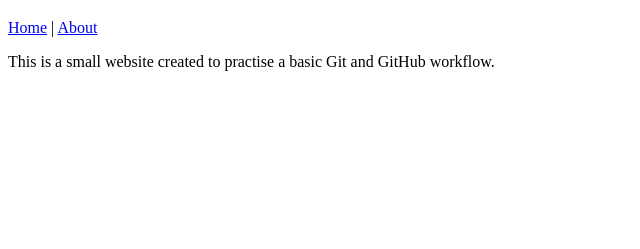
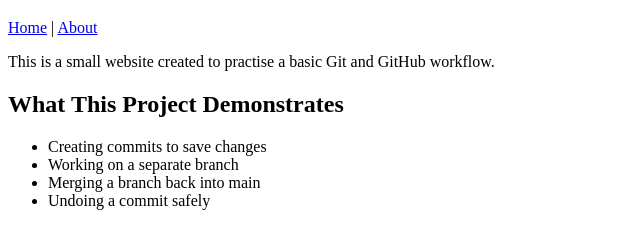
Before and after one commit to Sandhya-scaler/git-workflow-assignment, a plain HTML site: page index.html in a window 1280 px wide. Shown: the part 61-310 px from the top of the page, without its empty margins (0-640 px from the left). Drawn offline with Linux system fonts and the light colour scheme.

Commit message:
Update homepage content

```diff
--- a/index.html
+++ b/index.html
@@ -16,6 +16,14 @@
 
   <main>
     <p>This is a small website created to practise a basic Git and GitHub workflow.</p>
+
+    <h2>What This Project Demonstrates</h2>
+    <ul>
+      <li>Creating commits to save changes</li>
+      <li>Working on a separate branch</li>
+      <li>Merging a branch back into main</li>
+      <li>Undoing a commit safely</li>
+    </ul>
   </main>
 </body>
 </html>
```
